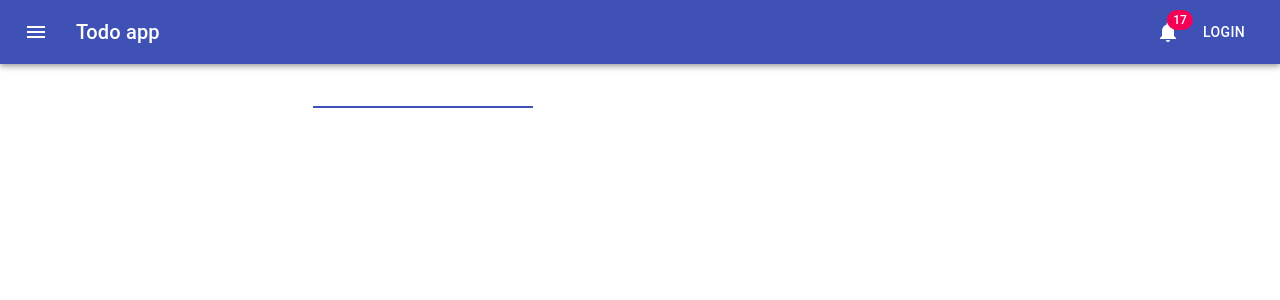
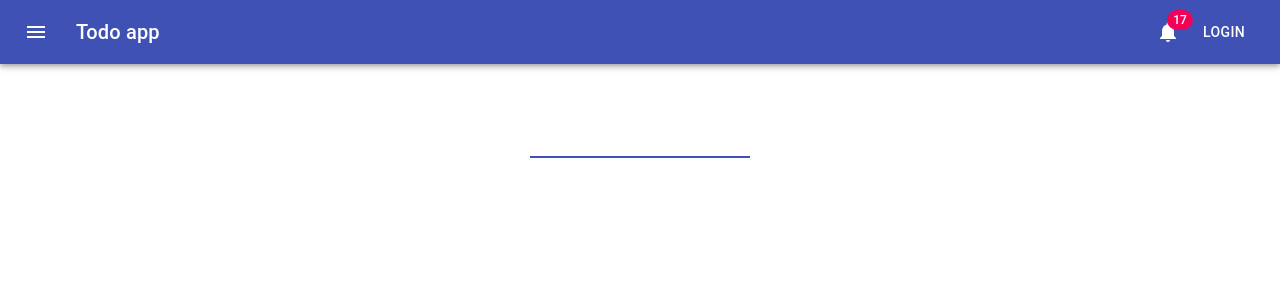
Before and after one commit to sistatress/todo-app-v2, a React (Create React App) app: page / in a window 1280 px wide. Shown: the top 300 px of the page. Built offline with nearby package versions, Linux system fonts and the light colour scheme.

Commit message:
grig proprety changed

```diff
--- a/src/App.css
+++ b/src/App.css
@@ -3,11 +3,10 @@ body {
 }
 
 .main-grid {
-  /* background-color: aqua; */
+  display: flex;
+  flex-direction: column;
   margin: auto;
 }
 .user-input {
-  display: flex;
-  align-items: center;
-  justify-content: center;
+  margin-top: 50px;
 }
--- a/src/App.js
+++ b/src/App.js
@@ -8,13 +8,10 @@ import NavBar from "./Components/NavigationBar";
 import { Grid, Input } from "@material-ui/core";
 import useList from "./Components/useList";
 import useInput from "./Components/useInput";
+import Container from "@material-ui/core/Container";
 
 export default function App() {
-  // const [list, setList] = useState([]);
-  // const [input, setInput] = useState("");
-
-  const { input, setInput, handleInput } = useInput();
-  //const {decrementCounter,incrementCounter } = useCounter();
+  const { input, clearInput, handleInput } = useInput();
 
   const {
     list,
@@ -27,7 +24,7 @@ export default function App() {
   } = useList();
 
   useEffect(() => {
-    setInput("");
+    clearInput();
   }, [list]);
 
   const isListEmpty = getListSize() > 0 ? true : false;
@@ -37,14 +34,13 @@ export default function App() {
     <div className="App">
       <Grid container spacing={3}>
         {/* Navigation Bar */}
-        <Grid item xs={12}>
+        <Grid item={true} xs={12}>
           <NavBar />
         </Grid>
-        <Grid className="main-grid" item={false} lg={12}>
-          <Grid container direction="column" justify="space-between">
+        <Grid className="main-grid">
+          <Grid item={true} xs={12}>
             {isListEmpty && (
               <List
-                isList={isListEmpty}
                 list={list}
                 updateItem={updateItem}
                 deleteItem={deleteItem}
@@ -54,19 +50,25 @@ export default function App() {
             )}
           </Grid>
           {/* user-input */}
-          <Grid item lg={8}>
-            <div className="user-input">
+          <Container className="user-input" direction="column">
+            <Grid
+              container
+              item={true}
+              xs={12}
+              justify="center"
+              alignItems="center"
+            >
               <Input
                 value={input}
                 autoFocus={true}
                 onChange={(e) => handleInput(e.target.value)}
                 onKeyPress={(event) => createItem(event)}
               />
-            </div>
-          </Grid>
+            </Grid>
+          </Container>
         </Grid>
         {/* <Grid item xs={1}>
-          <Paper className={classes.paper}>rigth xs=2</Paper>
+          <div>rigth xs=2</div>
         </Grid> */}
         {/* <Grid item xs={12}>
           <Paper className={classes.paper}>Footer xs=12</Paper>
--- a/src/Components/Counter.js
+++ b/src/Components/Counter.js
@@ -56,7 +56,7 @@ const Counter = ({ id, value, addCounterValue, removeCounterValue }) => {
         color="primary"
         size="small"
         className="counter-button counter"
-        onClick={(e) => addCounterValue(value, id)}
+        onClick={() => addCounterValue(value, id)}
       >
         <AddRoundedIcon />
       </IconButton>
@@ -64,7 +64,7 @@ const Counter = ({ id, value, addCounterValue, removeCounterValue }) => {
         color="primary"
         size="small"
         className="counter-button counter"
-        onClick={(e) => removeCounterValue(value, id)}
+        onClick={() => removeCounterValue(value, id)}
       >
         <RemoveRoundedIcon />
       </IconButton>
--- a/src/Components/Item.js
+++ b/src/Components/Item.js
@@ -14,6 +14,7 @@ const Item = ({
   incrementCounter,
   decrementCounter
 }) => {
+
   useEffect(() => {
     const mounted = { current: true };
     if (mounted) {
--- a/src/Components/useCounter.js
+++ b/src/Components/useCounter.js
@@ -1,6 +1,7 @@
 /***************** handle items'Counter in List ****************/
 
 const useCounter = () => {
+
   const incrementCounter = (value) => {
     return ++value;
   };
--- a/src/Components/useInput.js
+++ b/src/Components/useInput.js
@@ -9,7 +9,11 @@ const useInput = () => {
     setInput(newInput);
   };
 
-  return { input, setInput, handleInput };
+  const clearInput = () => {
+    setInput('')
+  }
+
+  return { input, setInput, clearInput, handleInput };
 };
 
 export default useInput;
--- a/src/Components/useList.js
+++ b/src/Components/useList.js
@@ -61,7 +61,7 @@ const useList = () => {
     setList(newList);
   };
 
-  const addCounterValue = (value, id) => {
+  const updateCounterValue = (value, id, isIncrement) => {
     console.log(`value: ${value} Id: ${id}`);
 
     const itemIndex = list.findIndex(
@@ -69,7 +69,8 @@ const useList = () => {
     );
 
     const listItems = [...list];
-    const newCounterValue = incrementCounter(value);
+
+    const newCounterValue = isIncrement === true ? incrementCounter(value) : decrementCounter(value);
 
     console.log(`[ addCounterValue ] listItems: ${JSON.stringify(listItems)}`);
     console.log(`[ addCounterValue ] newCounterValue: ${newCounterValue}`);
@@ -80,25 +81,16 @@ const useList = () => {
     };
     console.log(`[addCounterValue] newCounterValue: ${newCounterValue}`);
     setList([...listItems]);
+  }
+
+  const addCounterValue = (value, id) => {
+    const isIncrement = true;
+    updateCounterValue(value, id, isIncrement)
   };
 
   const removeCounterValue = (value, id) => {
-    //console.log(`value: ${value} Id: ${id}`);
-
-    const itemIndex = list.findIndex(
-      (itemElement) => itemElement.itemId === id
-    );
-
-    const listItems = [...list];
-    const newCounterValue = decrementCounter(value);
-
-    listItems[itemIndex] = {
-      ...listItems[itemIndex],
-      counterValue: newCounterValue
-    };
-    console.log(` [removeCounterValue] listItems: ${JSON.stringify(listItems)}`);
-    console.log(`[removeCounterValue] newCounterValue: ${newCounterValue}`);
-    setList([...listItems]);
+    const isIncrement = false;
+    updateCounterValue(value, id,isIncrement)
   };
 
   return {
@@ -122,9 +114,9 @@ export default useList;
     item1 : [0] item2 : [1], item3 : [2], ...
 
     [
-      {itemId : id0, value: inputValue, counterdefaultValue : 0}, // item1 : [0]
-      {itemId : id1, value: inputValue, counterValue: defaultValue=0}, // item2 : [1]
-      {itemId : id2, value: inputValue, counterValue: defaultValue=0}, // item3 : [2]
+      {itemId : id0, value: inputValue, counterdefaultValue : 0},       // item1 : [0]
+      {itemId : id1, value: inputValue, counterValue: defaultValue=0},  // item2 : [1]
+      {itemId : id2, value: inputValue, counterValue: defaultValue=0},  // item3 : [2]
       ...
     ]
 
```
Also changed, not shown: .codesandbox/workspace.json (added).
